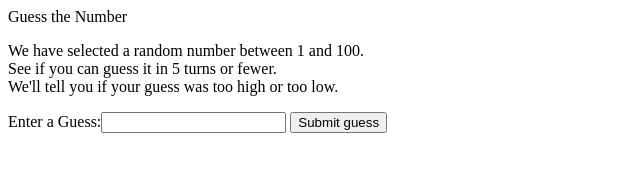
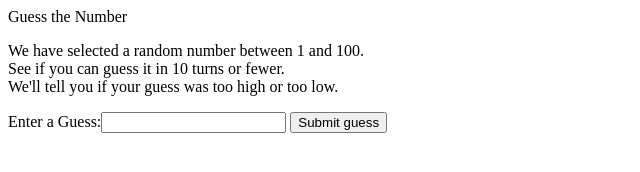
Before and after one commit to KeerthiSuryadevara/keerthisuryadevara.github.io, a plain HTML site: page step1.html in a window 1280 px wide. Shown: the full height of the page, 0-640 px from the left. Drawn offline with Linux system fonts and the light colour scheme.

Commit message:
Create step1.html

```diff
--- a/step1.html
+++ b/step1.html
@@ -6,7 +6,7 @@
     <meta charset="utf-8">
     Guess the Number</head>
 <body>
-<p>We have selected a random number between 1 and 100. <br>See if you can guess it in 5 turns or fewer.<br> We'll tell you if your guess was too high or too low.</p>
+<p>We have selected a random number between 1 and 100. <br>See if you can guess it in 10 turns or fewer.<br> We'll tell you if your guess was too high or too low.</p>
 
     Enter a Guess:<input id="innum" type="number"> <button id=sguess>Submit guess</button><br>
     <p id='para1'></p>
```
